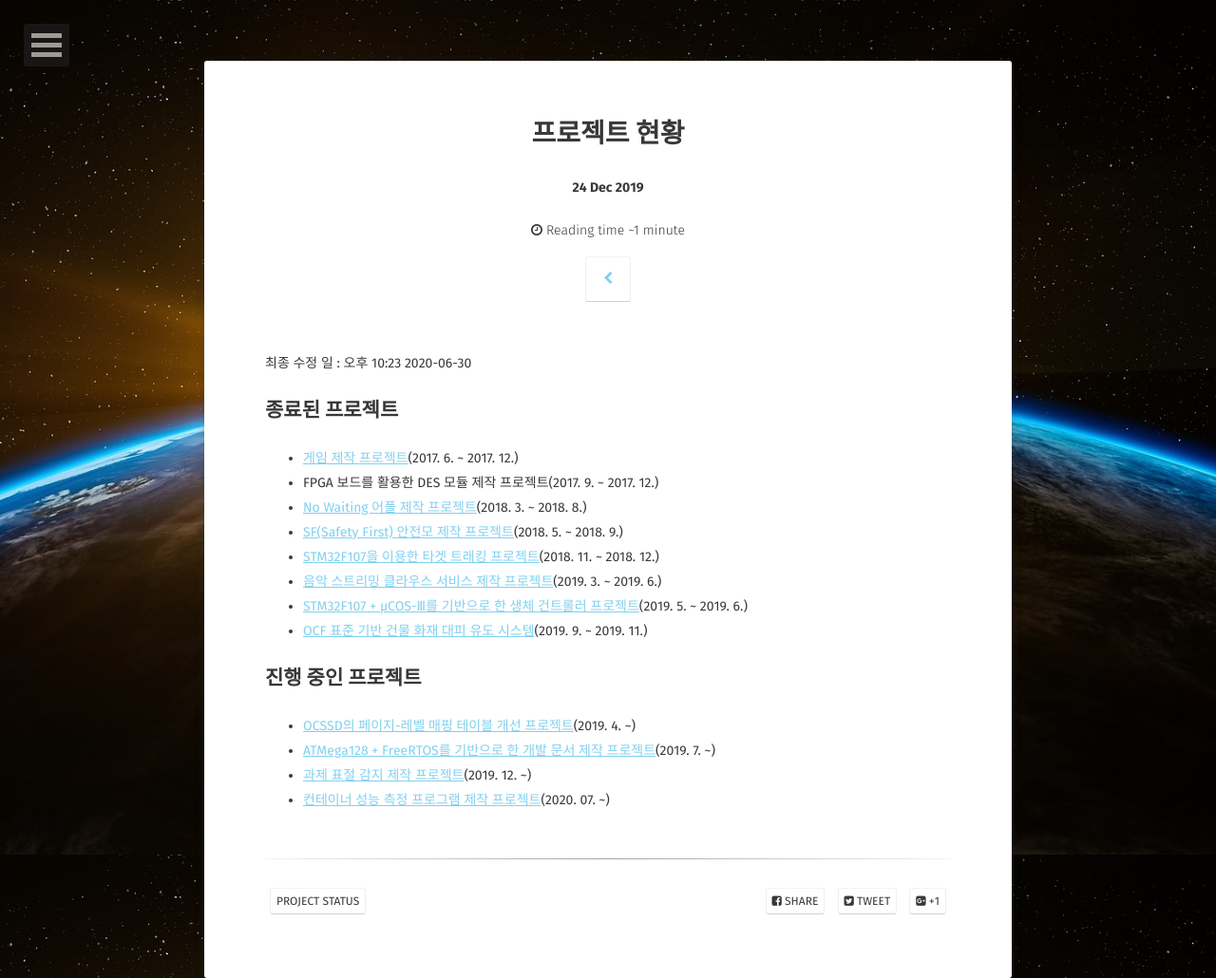
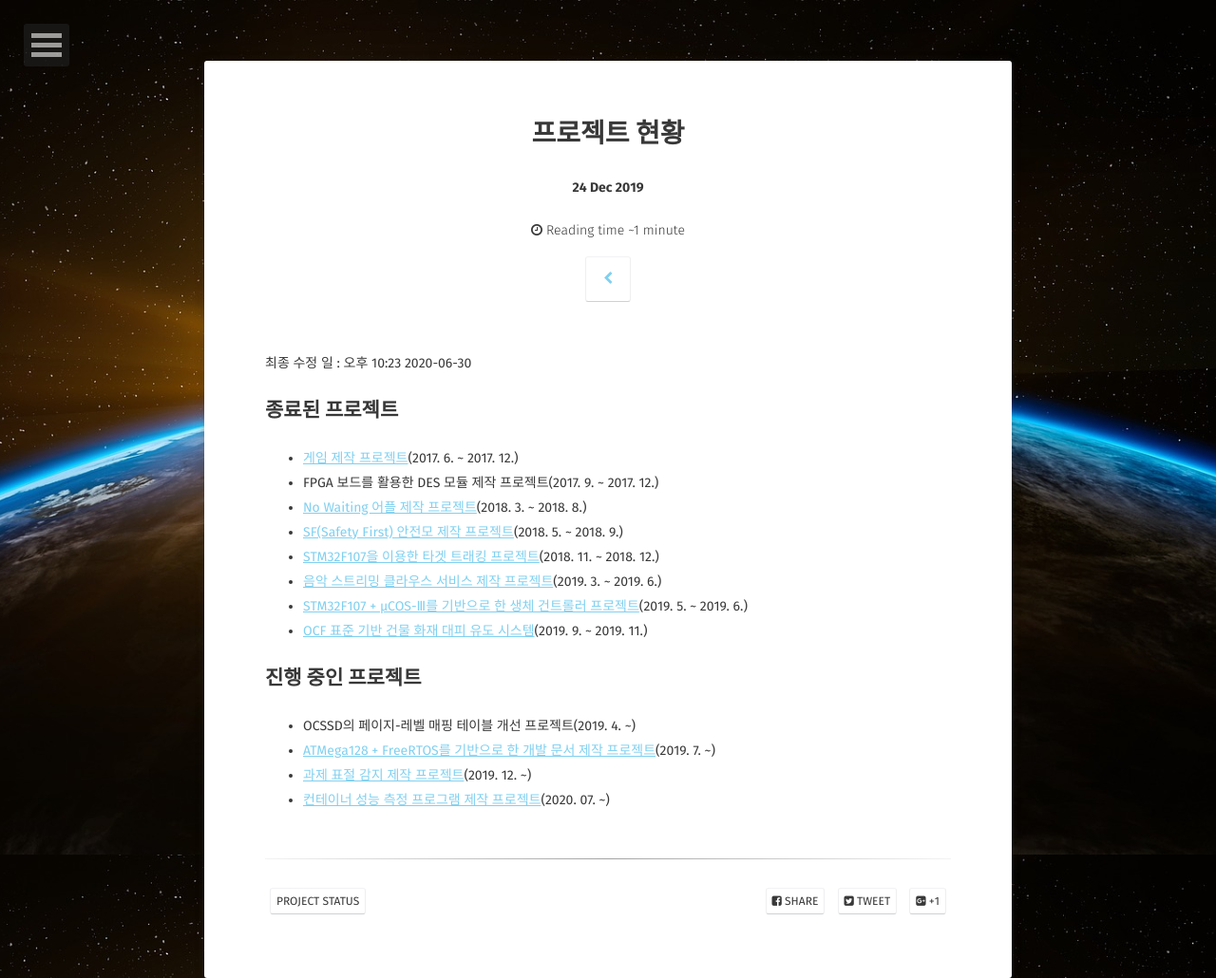
Before and after one commit to BlaCkinkGJ/blackinkgj.github.io, a Jekyll site: the page built from _posts/project/2018-04-29-project-status.md, in a window 1280 px wide. Shown: the whole page at 95% size. Built offline with Jekyll 4.4.1, drawn with Linux system fonts in a browser that asks for light colours; some web fonts are replaced; part of the change alters nothing that is shown.

```diff
--- a/_posts/project/2018-04-29-project-status.md
+++ b/_posts/project/2018-04-29-project-status.md
@@ -24,7 +24,7 @@ comments: false
 
 ## 진행 중인 프로젝트
 
-- [OCSSD의 페이지-레벨 매핑 테이블 개선 프로젝트](https://github.com/central-engineering-organization/linux)(2019. 4. ~)
+- OCSSD의 페이지-레벨 매핑 테이블 개선 프로젝트(2019. 4. ~)
 - [ATMega128 + FreeRTOS를 기반으로 한 개발 문서 제작 프로젝트](https://github.com/BlaCkinkGJ/Atmega128-SimpleProject-FreeRTOS)(2019. 7. ~)
 - [과제 표절 감지 제작 프로젝트](https://github.com/BlaCkinkGJ/catch-me-if-you-can)(2019. 12. ~)
 - [컨테이너 성능 측정 프로그램 제작 프로젝트](https://github.com/BlaCkinkGJ/trace-replay-with-cgroup)(2020. 07. ~)
```
